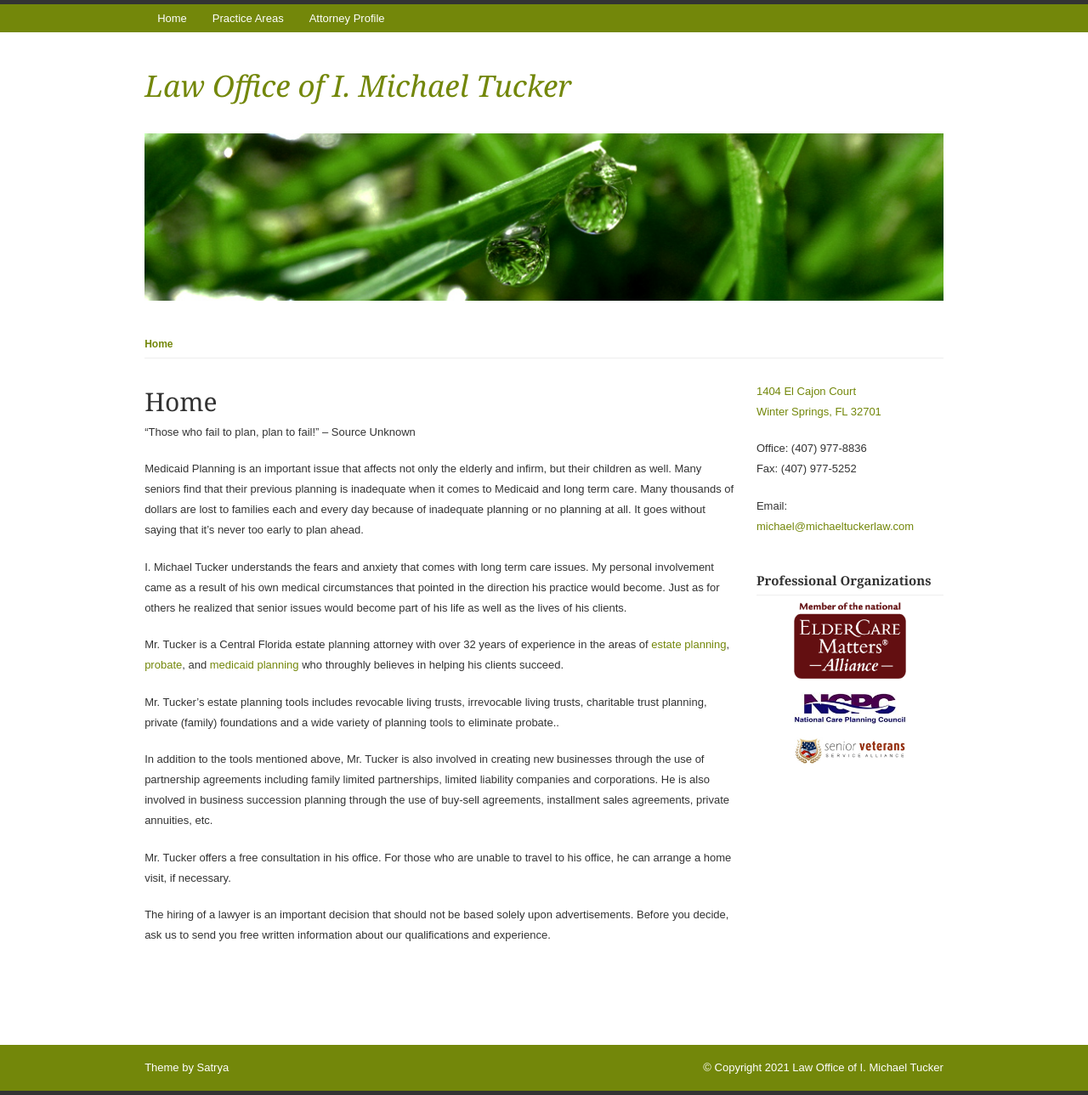
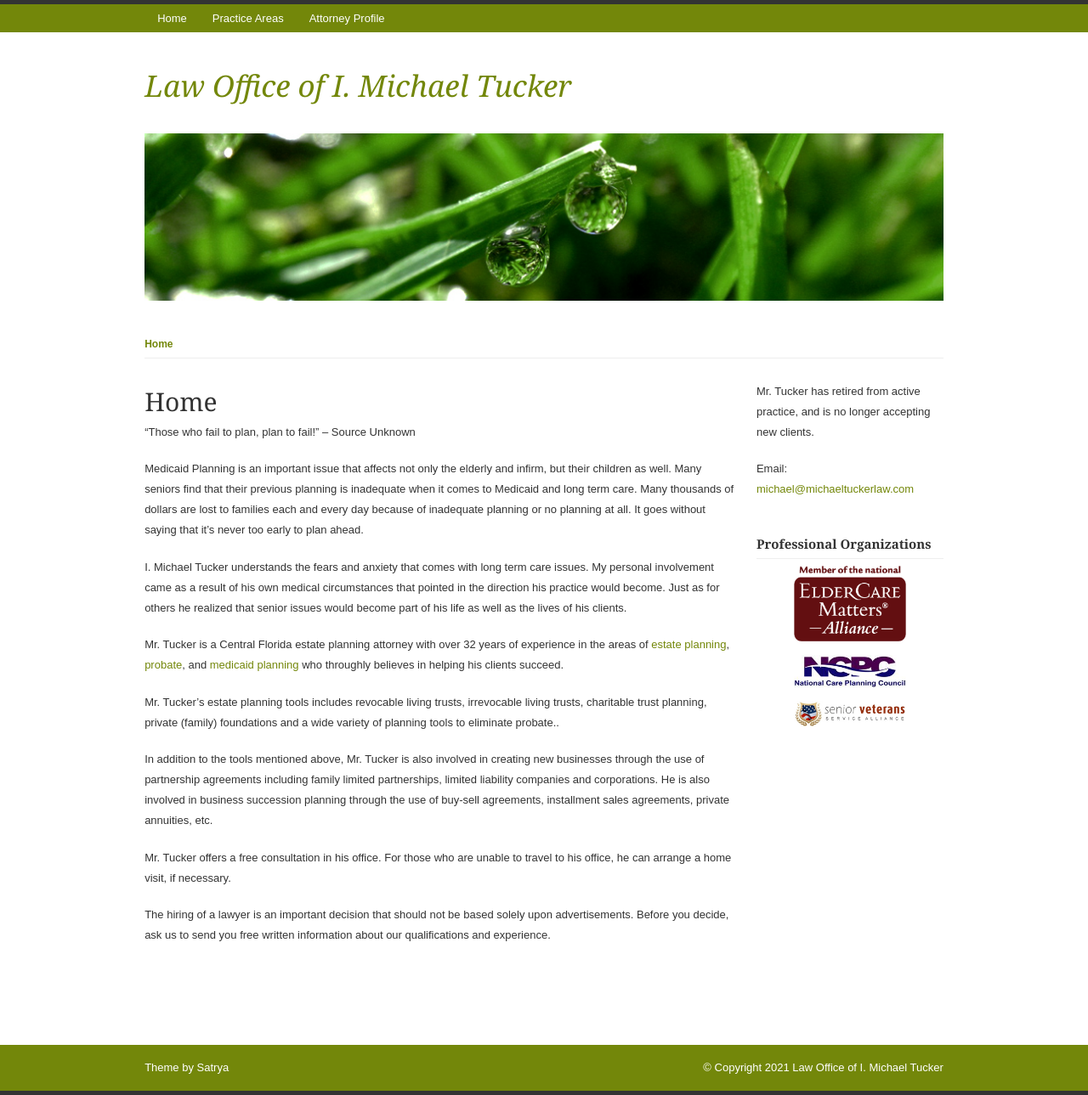
Before and after one commit to matthewtckr/michaeltuckerlaw, a Jekyll site: the page built from index.html, in a window 1280 px wide. Shown: the whole page at 85% size. Built offline with Jekyll 4.4.1, drawn with Linux system fonts in a browser that asks for light colours; nearby versions of some CDN libraries; Markdown is read by kramdown in place of the engine named in the settings.

Commit message:
Update contact information

```diff
--- a/_layouts/default.html
+++ b/_layouts/default.html
@@ -78,13 +78,7 @@
         <aside id="sidebar" class="widget-area" role="complementary">
           <section id="text-3" class="widget widget_text">
             <div class="textwidget">
-              <p><a href="https://maps.google.com/maps/place?q=Law+Office+of+I+Michael+Tucker&amp;hnear=Altamonte+Springs,+FL&amp;cid=13265488692239424252" target="_blank">
-                1404 El Cajon Court<br/>
-                Winter Springs, FL 32701</a>
-              </p>
-              <p>Office: (407) 977-8836<br/>
-                Fax: (407) 977-5252
-              </p>
+              <p>Mr. Tucker has retired from active practice, and is no longer accepting new clients.</p>
               <p>Email: <a href="mailto:michael@michaeltuckerlaw.com">michael@michaeltuckerlaw.com</a></p>
             </div>
           </section>
```
